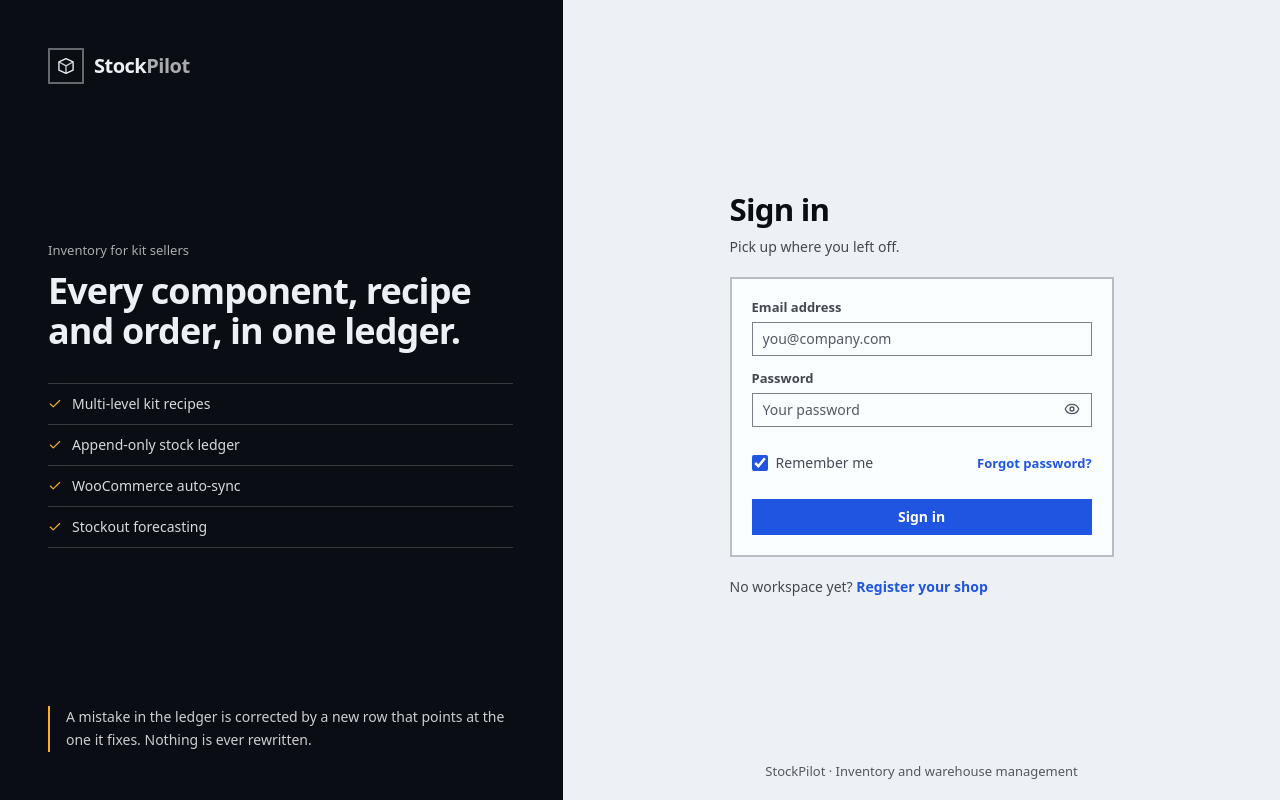
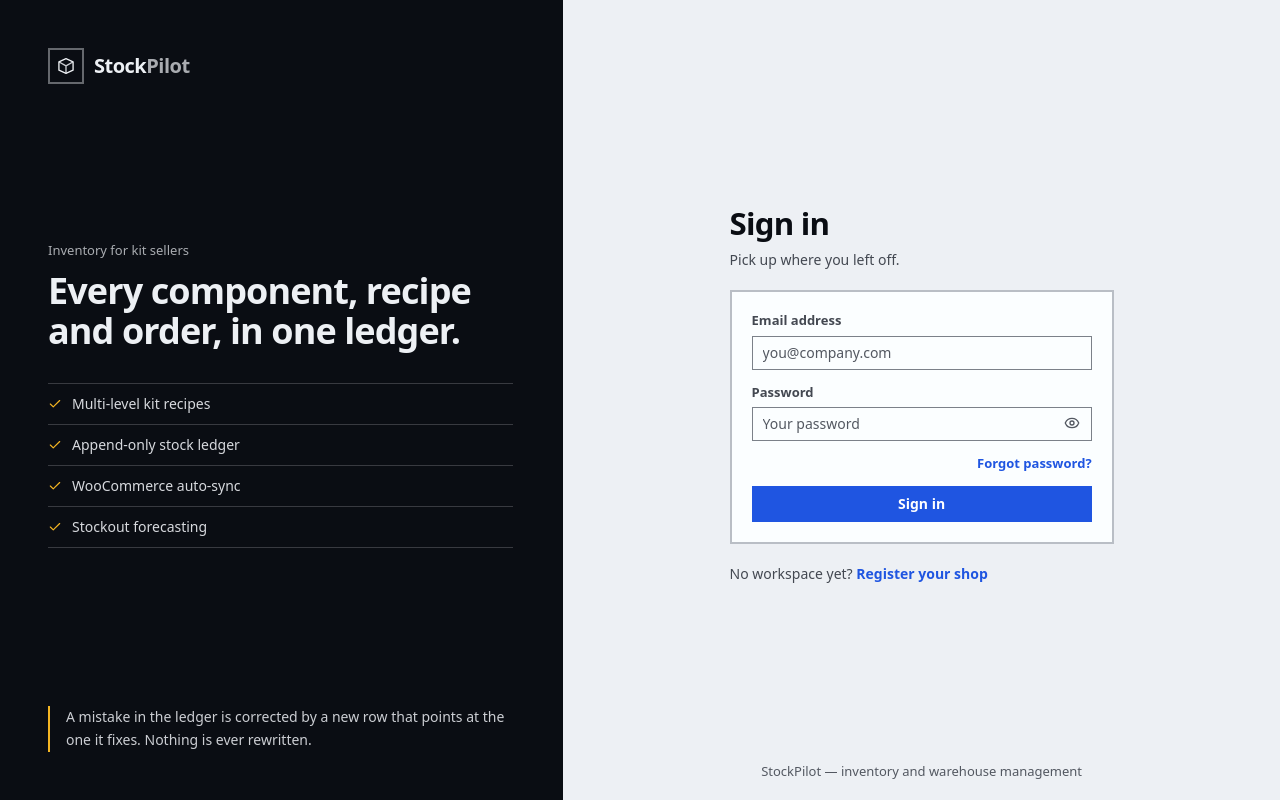
Before and after one commit to NAF1S/stock_pilot, a Laravel app: page / in a window 1280 px wide. Run offline with Laravel 12, Linux system fonts and the light colour scheme; data that the repository does not hold is empty; style sheets or scripts are compiled from the project's sources; parts of the project's set-up code (start-up, migrations or seed data) failed here and were passed over.

Commit message:
feat(auth): polish the auth shell
Drops a Remember-me control that was wired to nothing, converts the signed-in
guard to a Navigate element, and removes the dead home link.

Co-authored-by: CommandCodeBot <noreply@commandcode.ai>

```diff
--- a/portal/resources/js/layouts/AuthLayout.tsx
+++ b/portal/resources/js/layouts/AuthLayout.tsx
@@ -132,7 +132,7 @@ export function AuthLayout({
                 </main>
 
                 <footer className="px-4 pb-5 text-center text-xs text-ink-subtle sm:px-6">
-                    StockPilot · Inventory and warehouse management
+                    StockPilot — inventory and warehouse management
                 </footer>
             </div>
         </div>
--- a/portal/resources/js/pages/Login.tsx
+++ b/portal/resources/js/pages/Login.tsx
@@ -4,7 +4,7 @@ import { Eye, EyeOff } from 'lucide-react';
 import { useAuth } from '../lib/auth';
 import { errMsg } from '../lib/api';
 import { AuthLayout } from '../layouts/AuthLayout';
-import { Button, Checkbox, Flash, Input } from '../components/ui';
+import { Button, Flash, Input } from '../components/ui';
 
 export default function Login() {
     const { login, user } = useAuth();
@@ -12,7 +12,6 @@ export default function Login() {
     const [email, setEmail] = useState('');
     const [password, setPassword] = useState('');
     const [showPassword, setShowPassword] = useState(false);
-    const [remember, setRemember] = useState(true);
     const [error, setError] = useState<string | null>(null);
     const [loading, setLoading] = useState(false);
 
@@ -84,15 +83,7 @@ export default function Login() {
                         </button>
                     </div>
 
-                    <div className="flex items-center justify-between gap-3">
-                        <div className="sp-hit-row -ml-1">
-                            <Checkbox
-                                id="remember"
-                                label="Remember me"
-                                checked={remember}
-                                onChange={(e) => setRemember(e.target.checked)}
-                            />
-                        </div>
+                    <div className="flex items-center justify-end">
                         <Link
                             to="/forgot-password"
                             className="text-xs font-semibold text-brand-600 hover:text-brand-700 dark:text-brand-300"
--- a/portal/resources/js/pages/Register.tsx
+++ b/portal/resources/js/pages/Register.tsx
@@ -168,7 +168,7 @@ export default function Register() {
                     </div>
 
                     <ul className="space-y-1.5 text-xs text-ink-muted">
-                        {['Unlimited items and products', 'Multi-level recipes', 'Connect WooCommerce in minutes'].map(
+                        {['Items, products and multi-level recipes', 'An append-only stock ledger', 'Connect WooCommerce in minutes'].map(
                             (f) => (
                                 <li key={f} className="flex items-center gap-2">
                                     <Check className="size-3.5 shrink-0 text-positive" aria-hidden="true" />
```
